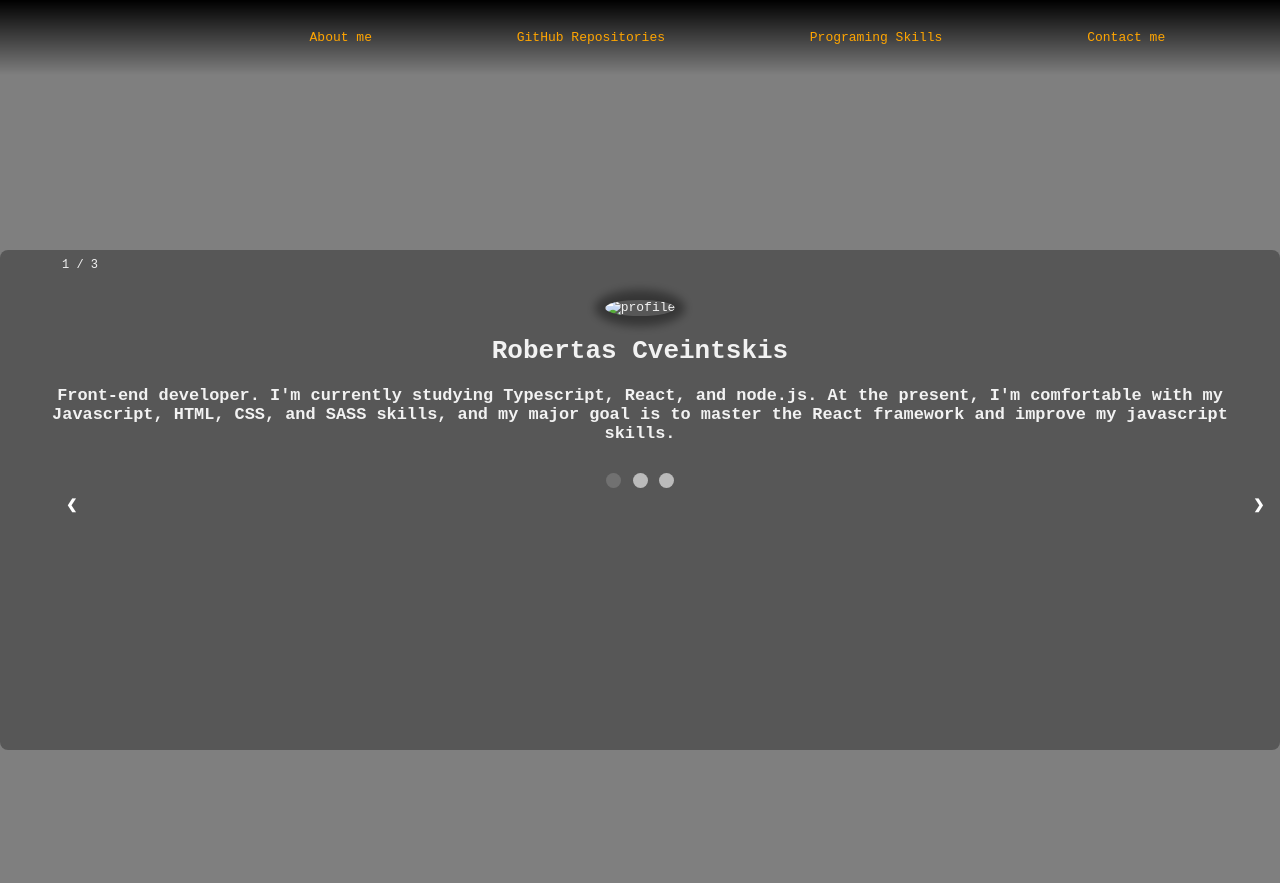
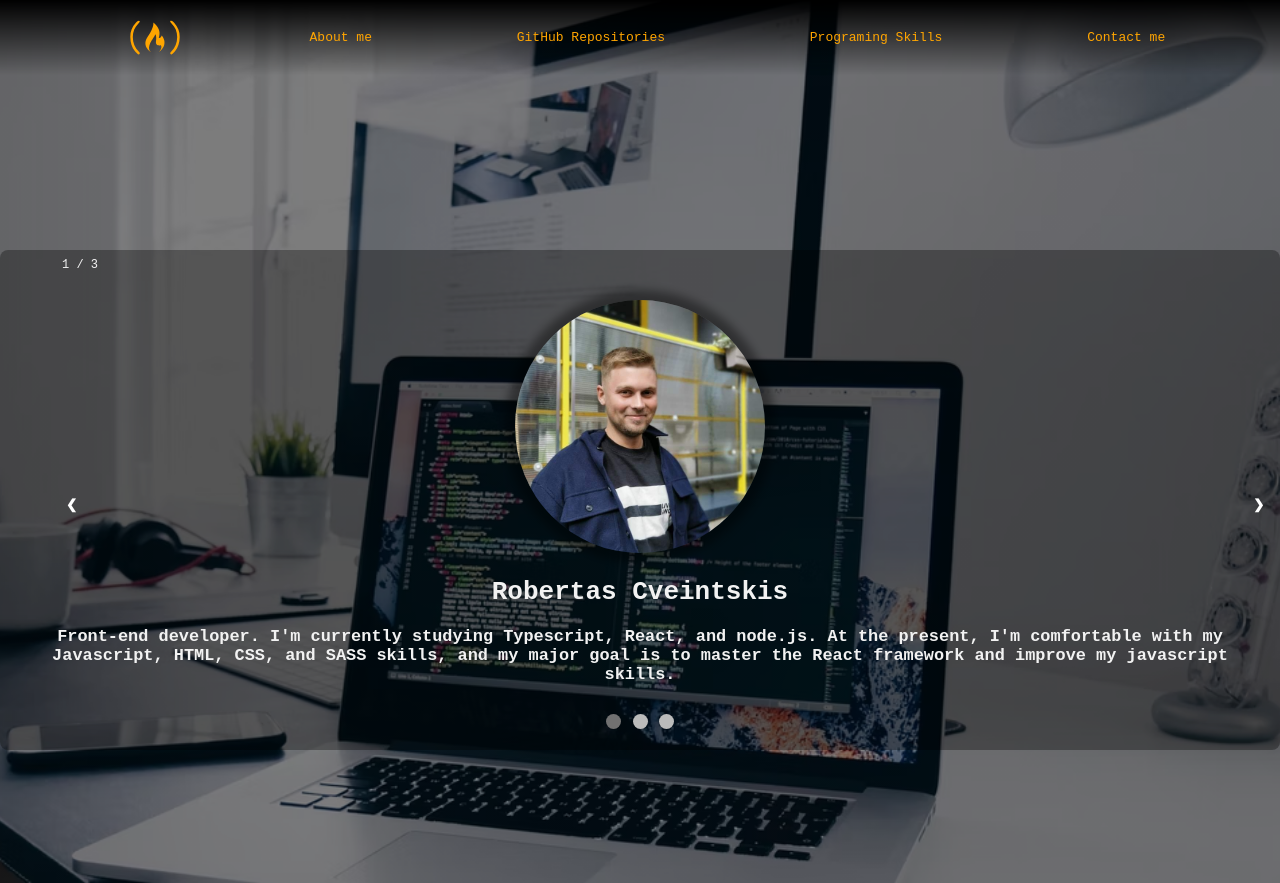
Before and after one commit to RCvetinskis/MyCv, a plain HTML site: page index.html in a window 1280 px wide. Shown: the top 883 px of the page. Drawn offline with Linux system fonts and the light colour scheme; the site is published under a folder, as on GitHub Pages, so addresses that start at the root find nothing; no server answers.

Commit message:
pictures adjust

```diff
--- a/index.html
+++ b/index.html
@@ -17,7 +17,7 @@
   </head>
   <body>
     <nav>
-        <img  width="50px" src="/assets/logo.svg" alt="">
+        <img  width="50px" src="assets/logo.svg" alt="">
         <a class="aboutMe" href="#">About me</a>
         <a class="gitHub" href="#">GitHub Repositories</a>
         <a class="skills" href="#">Programing Skills</a>
@@ -37,7 +37,7 @@
             <div class="numbertext">1 / 3</div>
             <div class="content">
                 <div id="" class="img-container">
-                   <img src="/icons/profile pic.jpg" alt="profile" />
+                   <img src="icons/profile pic.jpg" alt="profile" />
                   </div>
                   <h1  class="name">Robertas Cveintskis</h1>
                   <h2 class="description">
--- a/style.css
+++ b/style.css
@@ -11,7 +11,7 @@ body{
    background-image: linear-gradient(
     rgba(0, 0, 0, 0.5),
     rgba(0, 0, 0, 0.5)
-  ), url(/icons/photo-1498050108023-c5249f4df085.avif);
+  ), url(icons/photo-1498050108023-c5249f4df085.avif);
    background-size: cover;
    background-position: center;
    height: 100vh;
```
